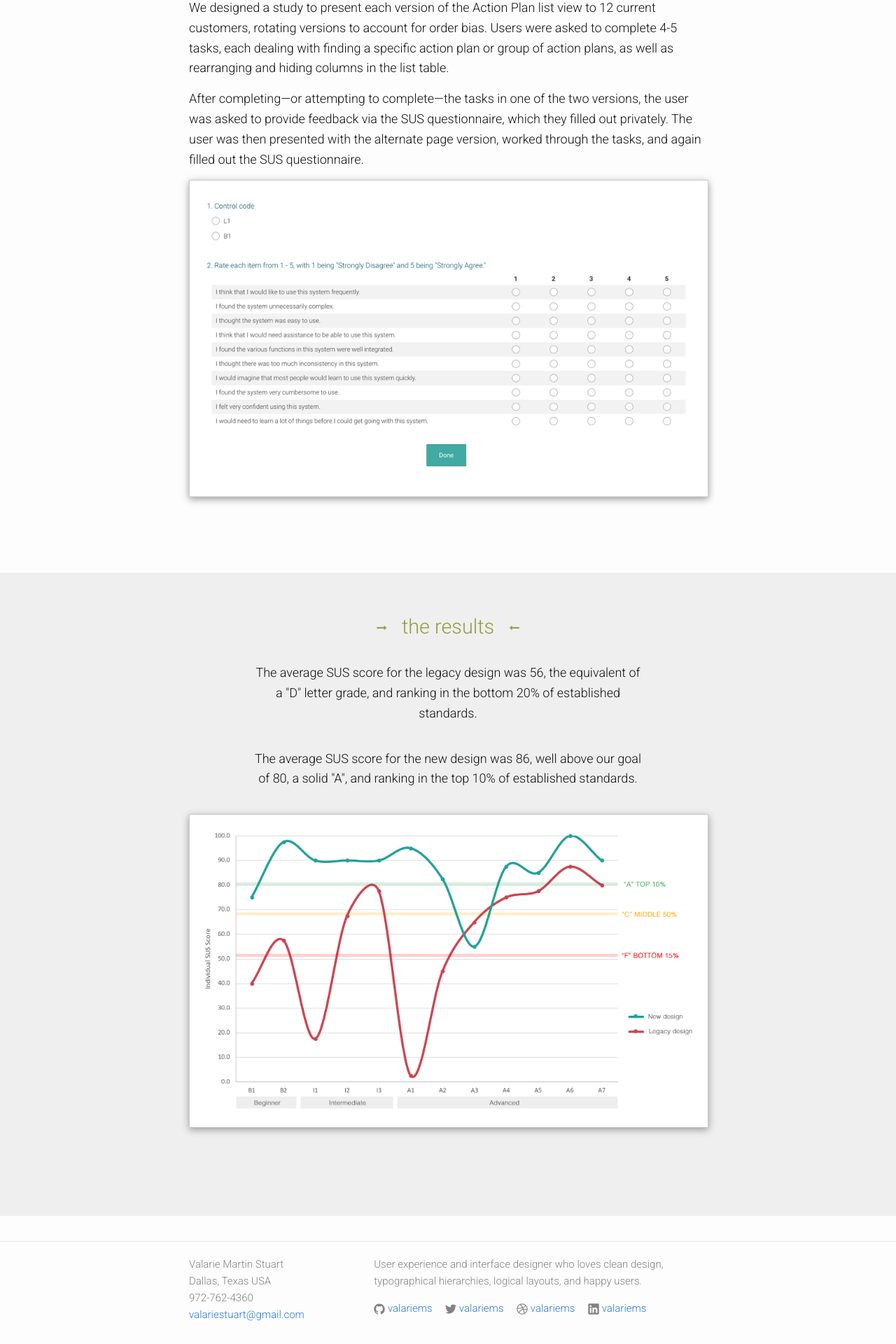
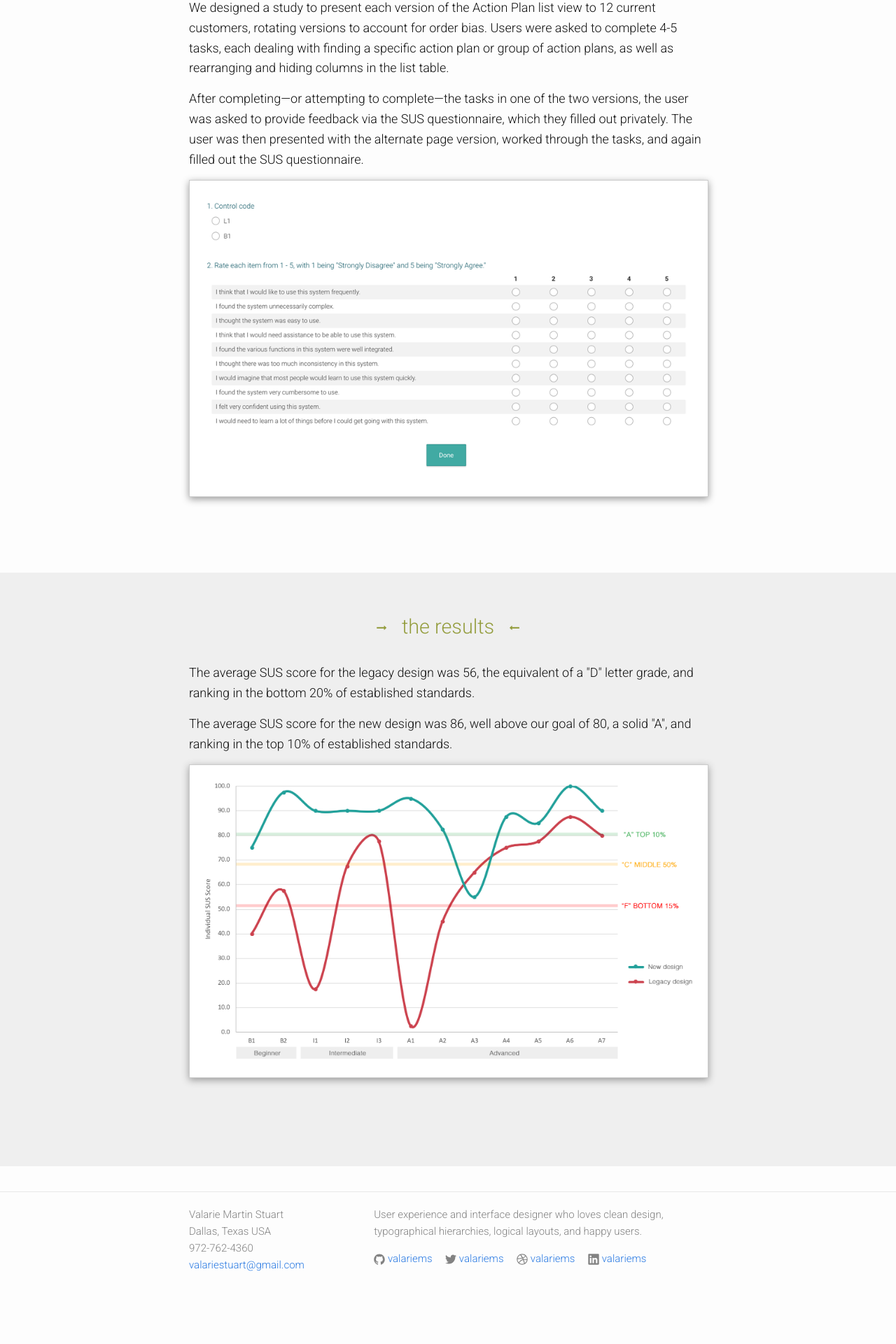
Before and after one commit to valariems/valariems.github.io, a Jekyll site: the page built from portfolio-measuring-usability.html, in a window 1280 px wide. Shown: the part 1636-3556 px from the top of the page at 70% size. Built offline with Jekyll 4.4.1, drawn with Linux system fonts in a browser that asks for light colours; nearby versions of some CDN libraries; after the commit the page ends 3485 px from its top, so only the background shows below that.

Commit message:
Prettier.

```diff
--- a/portfolio-measuring-usability.html
+++ b/portfolio-measuring-usability.html
@@ -75,8 +75,8 @@
       The results
       <i class="fa fa-long-arrow-left"></i>
     </h3>
-    <p  class="case-study-centered">The average SUS score for the legacy design was 56, the equivalent of a "D" letter grade, and ranking in the bottom 20% of established standards.</p>
-    <p  class="case-study-centered">The average SUS score for the new design was 86, well above our goal of 80, a solid "A", and ranking in the top 10% of established standards.</p>
+    <p>The average SUS score for the legacy design was 56, the equivalent of a "D" letter grade, and ranking in the bottom 20% of established standards.</p>
+    <p>The average SUS score for the new design was 86, well above our goal of 80, a solid "A", and ranking in the top 10% of established standards.</p>
     <img src="/assets/images/portfolio/sus-chart-klangfarben.png" alt="SUS scores in chart form" class="final">
   </div>
 </section>
```
